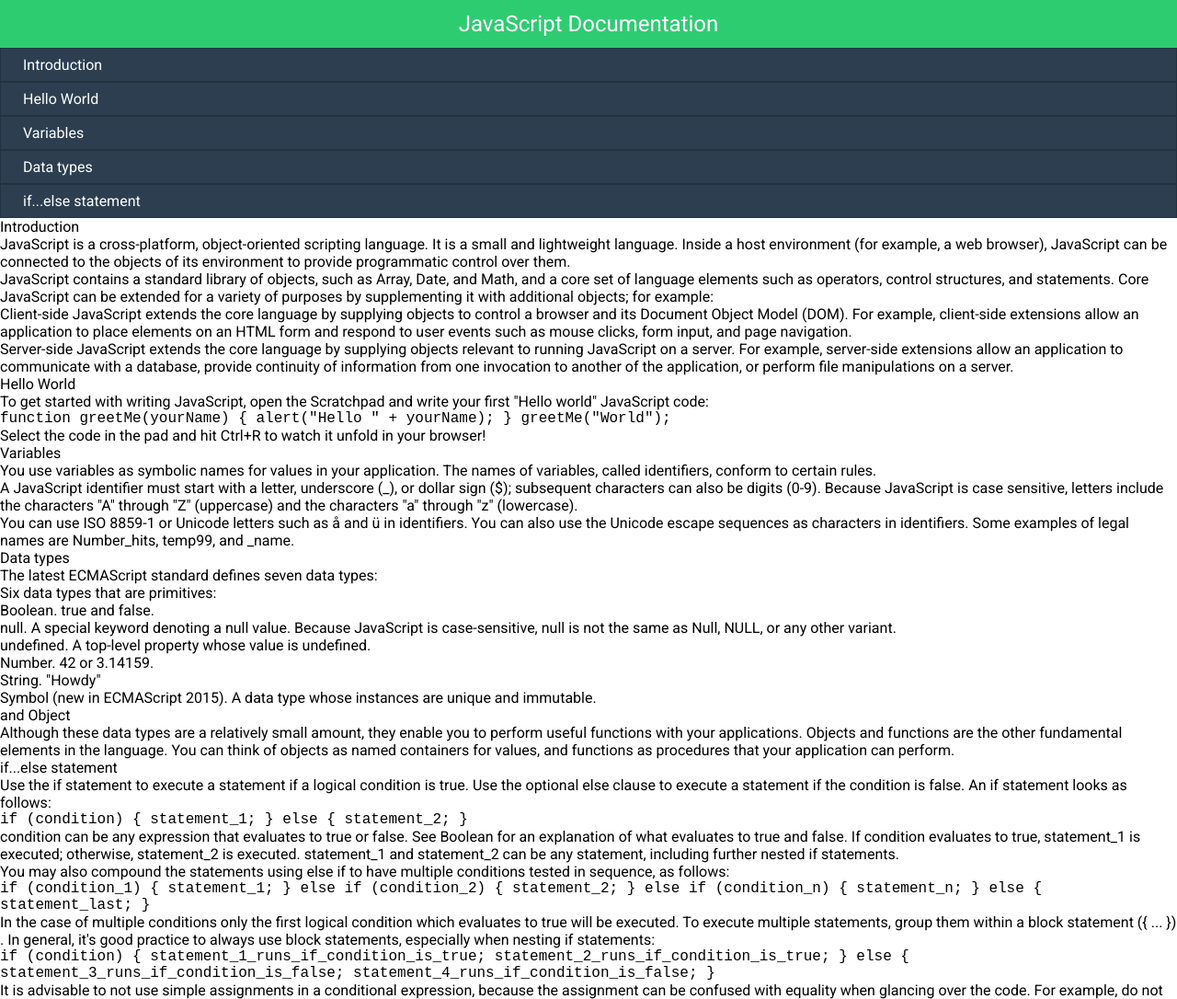
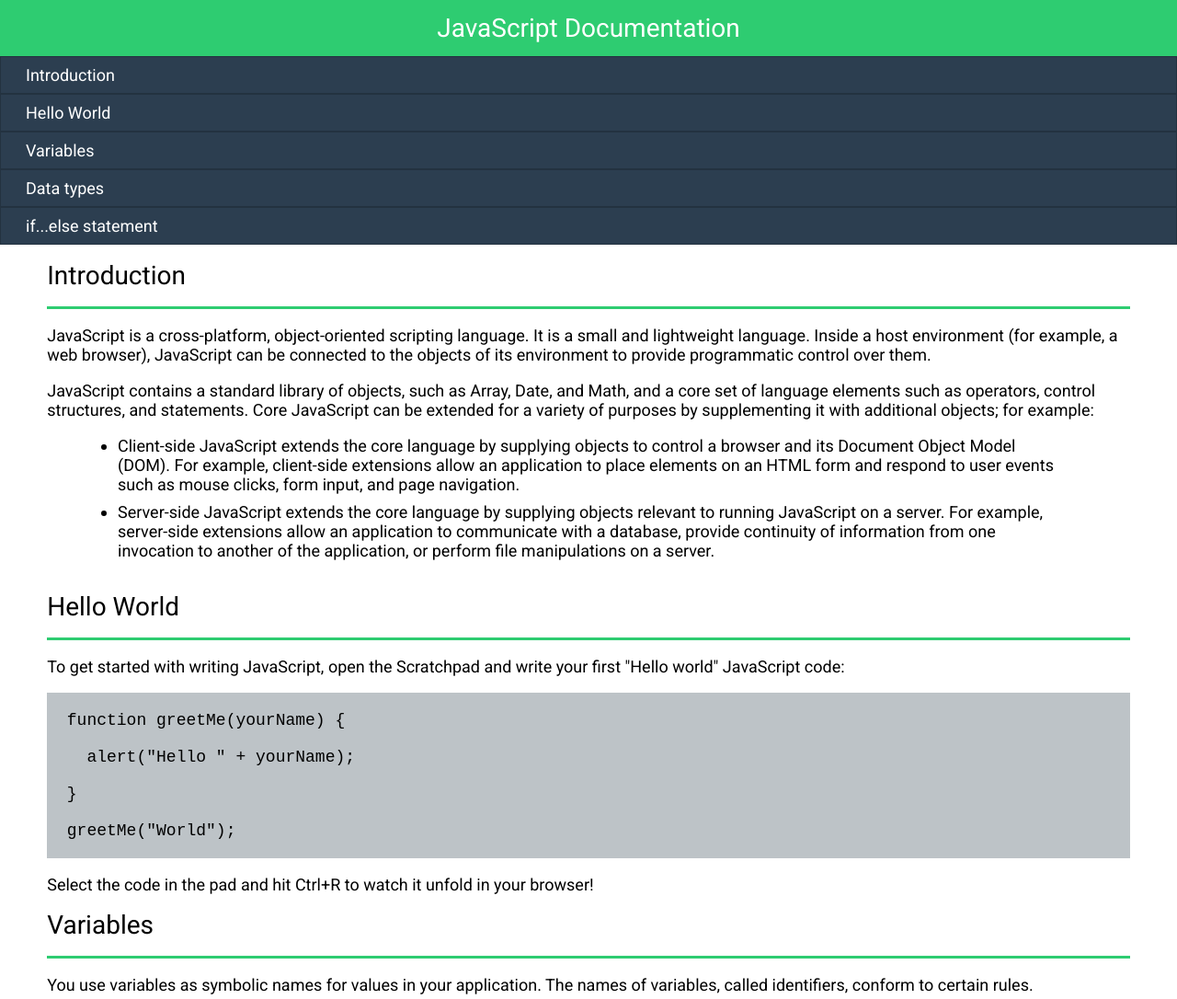
Before and after one commit to erolaliyev/technical-documentation-page, a plain HTML site: page index.html in a window 1280 px wide. Shown: the top 1086 px of the page at 92% size. Drawn offline with Linux system fonts and the light colour scheme.

Commit message:
Finished CSS

```diff
--- a/index.html
+++ b/index.html
@@ -27,7 +27,7 @@
       <p>JavaScript contains a standard library of objects, such as Array, Date, and Math, and a core set of
         language elements such as operators, control structures, and statements. Core JavaScript can be
         extended for a variety of purposes by supplementing it with additional objects; for example:
-        <ul>
+        <ul id="introduction-list">
           <li>Client-side JavaScript extends the core language by supplying objects to control a browser and
             its Document Object Model (DOM). For example, client-side extensions allow an application to
             place elements on an HTML form and respond to user events such as mouse clicks, form input, and
@@ -45,8 +45,11 @@
         JavaScript code:
         <code>
   function greetMe(yourName) {
+
     alert("Hello " + yourName);
+
   }
+
   greetMe("World");
         </code>
         Select the code in the pad and hit Ctrl+R to watch it unfold in your browser!
@@ -93,9 +96,13 @@
         execute a statement if the condition is false. An if statement looks as follows:
         <code>
   if (condition) {
+
     statement_1;
+
   } else {
+
     statement_2;
+
   }
         </code>
         condition can be any expression that evaluates to true or false. See Boolean for an explanation of what
@@ -134,8 +141,7 @@
         It is advisable to not use simple assignments in a conditional expression, because the assignment can be
         confused with equality when glancing over the code. For example, do not use the following code:
         <code>
-          if (x = y) {
-            /* statements here */
+          if (x = y) { /* statements here */
           }
         </code>
       </p>
--- a/style.css
+++ b/style.css
@@ -10,21 +10,23 @@ html {
 
 body {
     font-family: 'Roboto', sans-serif;
-    font-size: 1.6rem;
+    font-size: 1.8rem;
 }
 
 #navbar {
     display: flex;
     flex-flow: column nowrap;
+    /* border:  */
 }
 
 #navbar > header {
     background-color: #2ECC71;
     color: #ffffff;
-    font-size: 2.4rem;
+    font-size: 2.8rem;
     padding: 0.5em;
     width: 100%;
     text-align: center;
+    /* margin: 0 auto; */
 }
 
 .nav-link {
@@ -42,10 +44,38 @@ body {
     background-color: #2ECC71;
 }
 
+.main-section {
+    display: flex;
+    flex-flow: column nowrap;
+}
 
+.main-section > header {
+    font-size: 2.8rem;
+    padding: 0.6em 0;
+    border-bottom: 3px solid #2ECC71;
+    width: 92%;
+    margin: 0 auto;
+}
 
+.main-section > p {
+    padding-top: 1em;
+    width: 92%;
+    margin: 0 auto;
+}
+
+ul {
+    padding-top: 0.5em;
+    width: 80%;
+    margin: 0 auto;
+}
+
+ul > li {
+    padding-top: 0.5em;
+}
 
 code {
-    width: 100%;
     display: block;
+    background-color: #BDC3C7;
+    margin: 1em 0;
+    white-space: pre;
 }
```
Also changed, not shown: images/favicon.ico (renamed from favicon.ico). Lines whose indentation alone changed are shown as unchanged.
